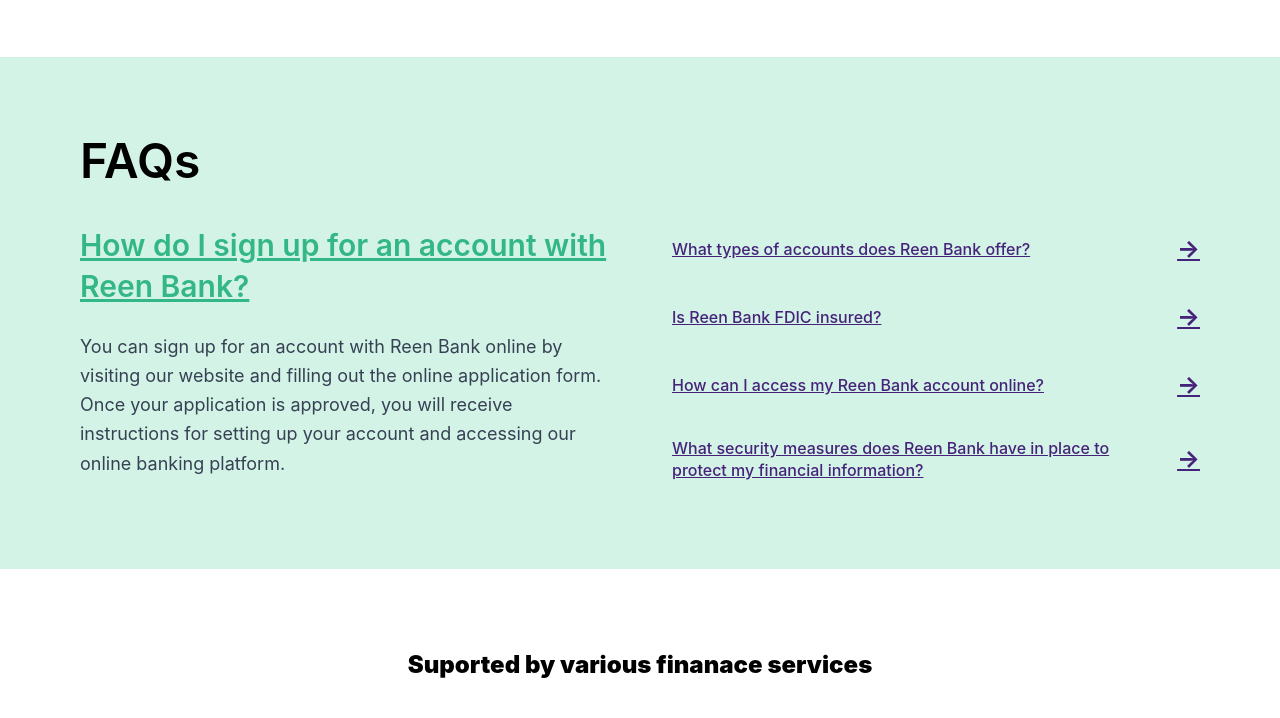
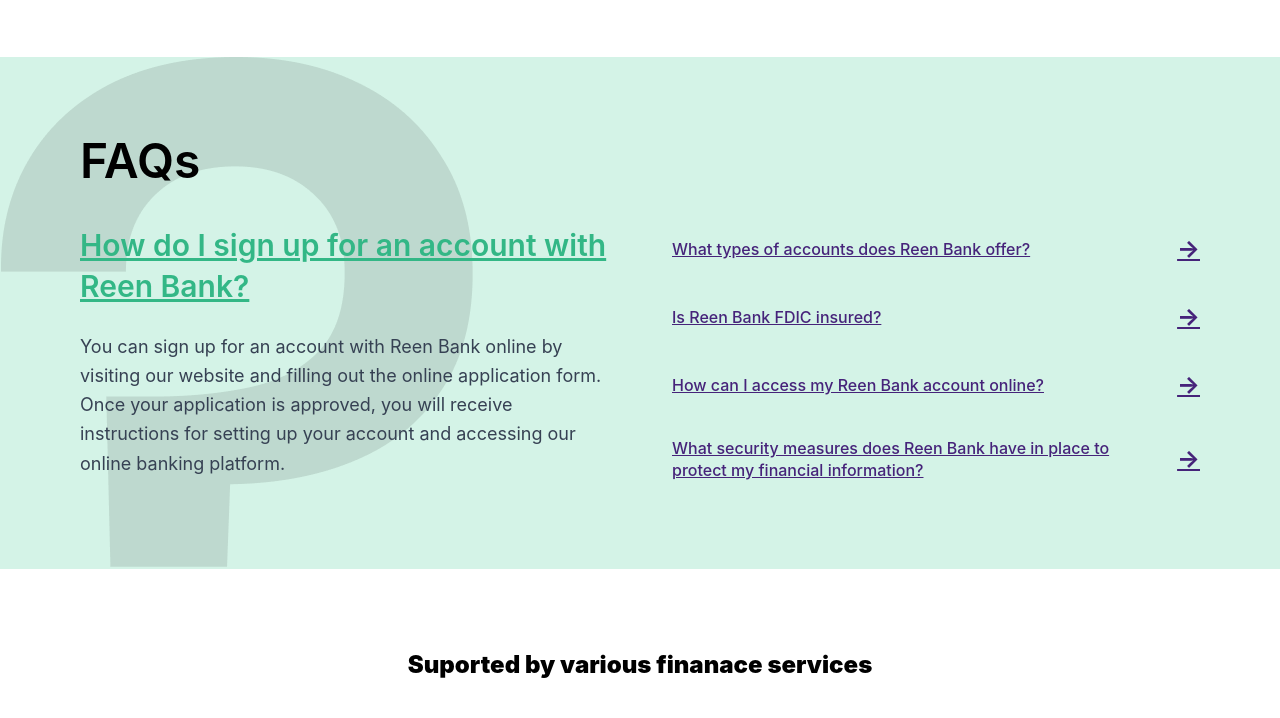
Before and after one commit to adegbolaadeyemi/REEN-BANKING-APP, a website: page src/index.html in a window 1280 px wide. Shown: the part 1603-2321 px from the top of the page. Drawn offline with Linux system fonts and the light colour scheme.

Commit message:
fifth commit

```diff
--- a/src/index.html
+++ b/src/index.html
@@ -181,9 +181,11 @@
       </div>
     </section>
     <!-- FAQs Section -->
+
     <section
       id="learn-more"
-      class="bg-[#D4F3E7] mt-15 py-15 md:py-20 px-4 md:px-20 relative overflow-hidden"
+      bg
+      class="bg-[#D4F3E7] bg-[url('./asset/_.png')] bg-no-repeat z-50 mt-15 py-15 md:py-20 px-4 md:px-20 relative overflow-hidden"
     >
       <h1 class="md:text-5xl text-3xl font-semibold mb-10">FAQs</h1>
 
```
Also changed, not shown: src/asset/_.png (added), src/output.css.
